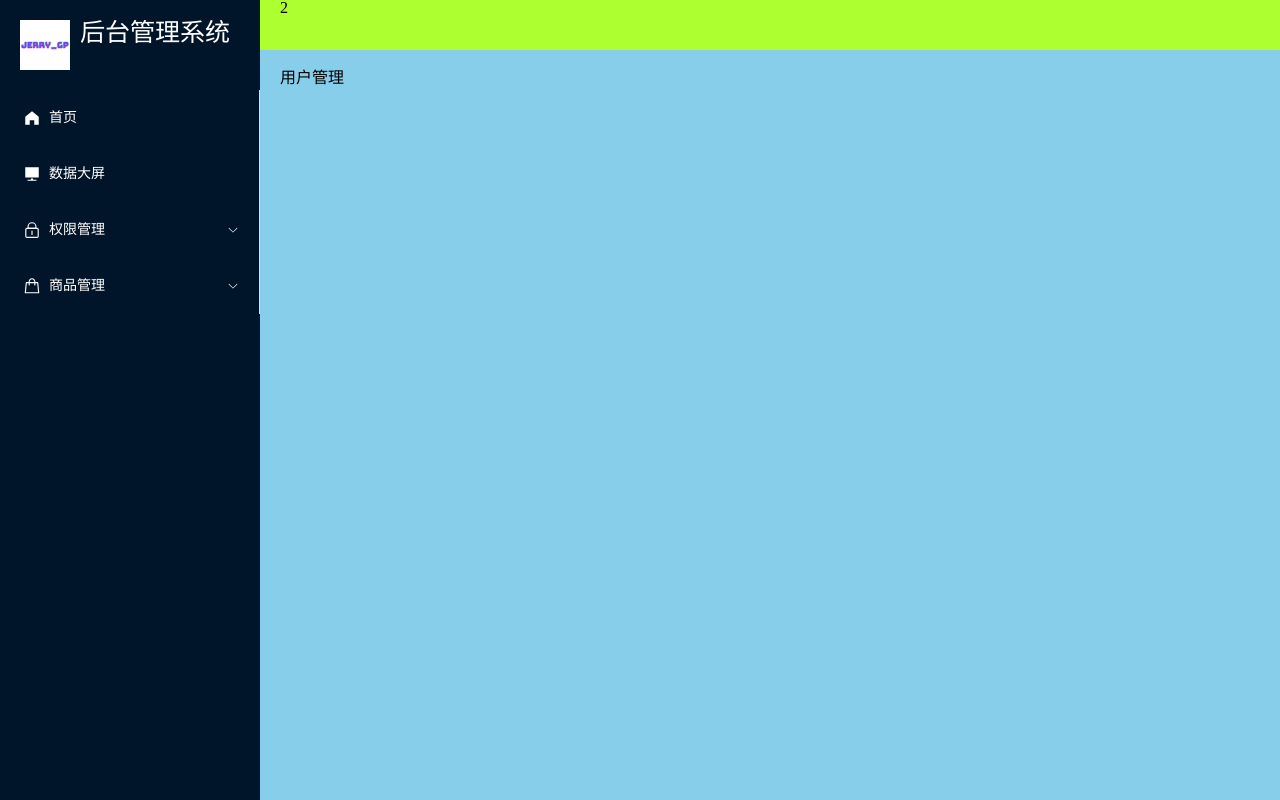
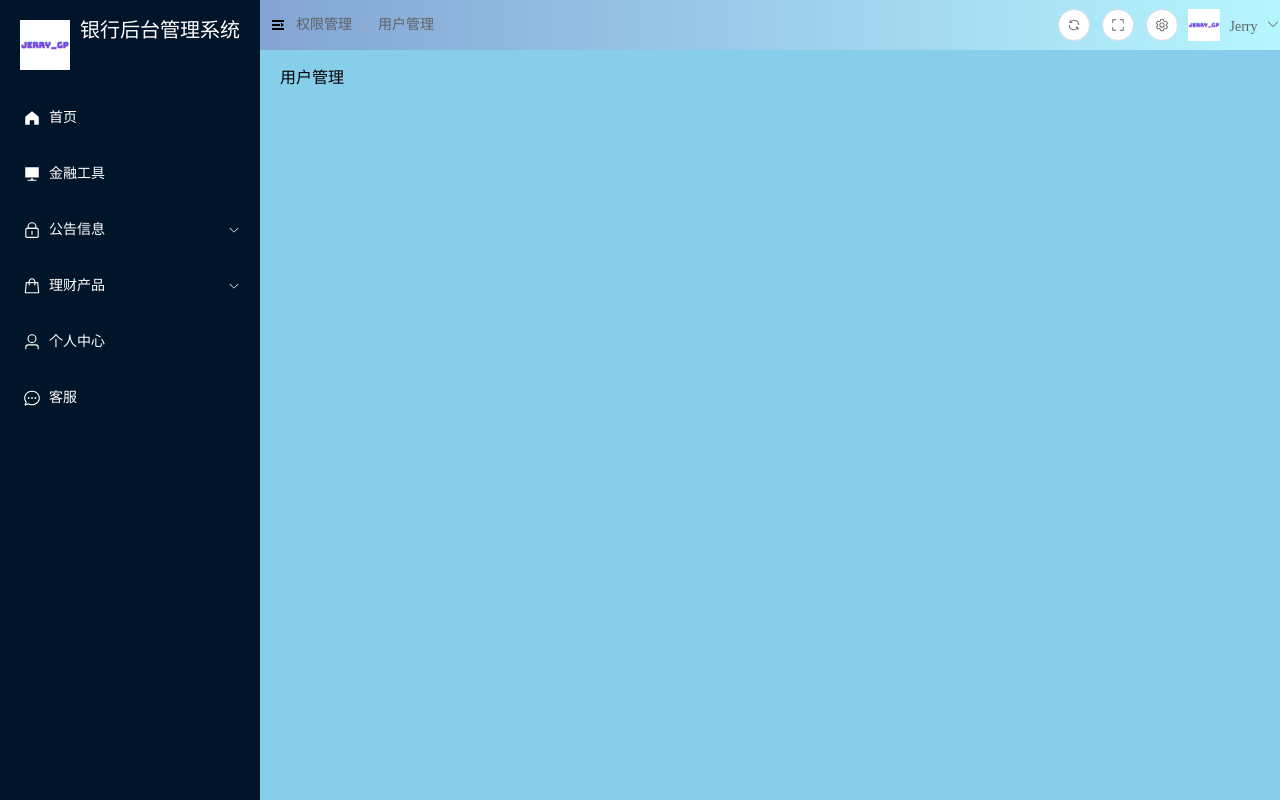
Before and after one commit to Jerryqjr/vue3_admin, a Vue app: page /#/acl/user in a window 1280 px wide. Built offline with nearby package versions, Linux system fonts and the light colour scheme.

Commit message:
顶部tabbar组件静态搭建_菜单折叠效果实现

```diff
--- a/package.json
+++ b/package.json
@@ -36,6 +36,7 @@
     "vite": "^5.2.0",
     "vite-plugin-mock": "^2.9.8",
     "vite-plugin-svg-icons": "^2.0.1",
+    "vite-plugin-vue-setup-extend": "^0.4.0",
     "vitest": "^1.6.0",
     "vue-tsc": "^2.0.6"
   }
--- a/src/layout/index.vue
+++ b/src/layout/index.vue
@@ -2,11 +2,12 @@
 <template>
     <el-container class="layout_container">
         <!-- 左侧菜单 -->
-        <el-aside>
+        <el-aside :class="{ fold: LayOutSettingStore.fold }">
             <el-scrollbar class="scrollbar">
                 <Logo></Logo>
                 <!-- 展示菜单 -->
-                <el-menu text-color="white" background-color="#001529">
+                <el-menu :collapse="LayOutSettingStore.fold" :default-active="$route.path" text-color="white"
+                    background-color="#001529" :router="true">
                     <!-- 根据路由动态生成菜单 -->
                     <Menus :menuList="userStore.menuRoutes"></Menus>
                 </el-menu>
@@ -14,7 +15,11 @@
         </el-aside>
         <!-- 顶部导航 -->
         <el-container>
-            <el-header>2</el-header>
+            <el-header>
+                <!-- layout组件的顶部导航tabbar -->
+                <Tabbar></Tabbar>
+
+            </el-header>
             <!-- 内容展示区域 -->
             <el-main>
                 <routerview></routerview>
@@ -22,15 +27,19 @@
         </el-container>
     </el-container>
 </template>
-<script setup lang="ts">
+<script setup lang="ts" name="Layout">
 import Logo from '@/layout/logo/logo.vue'
 import Menus from '@/layout/menu/index.vue'
 //重新封装的routerview
 import routerview from './main/index.vue'
-
+//引入tabbar组件
+import Tabbar from '@/layout/tabbar/index.vue'
 //获取用户相关的小仓库
 import useUserStore from "@/store/modules/user";
+import useLayOutSettingStore from '@/store/modules/setting';
 let userStore = useUserStore()
+
+let LayOutSettingStore = useLayOutSettingStore()
 </script>
 <style scoped lang="scss">
 .layout_container {
@@ -45,13 +54,14 @@ let userStore = useUserStore()
     }
 
     .el-header {
-        background-color: greenyellow;
         height: $base-tabbar-height;
+        padding: 0;
     }
 
     .el-aside {
         background-color: $base-menu-background;
         width: $base-menu-width;
+        transition: all .3s;
 
         .scrollbar {
             color: white;
@@ -62,6 +72,10 @@ let userStore = useUserStore()
             }
 
         }
+
+        &.fold {
+            width: $base-menu-min-width;
+        }
     }
 
     .el-main {
--- a/src/layout/logo/logo.vue
+++ b/src/layout/logo/logo.vue
@@ -5,7 +5,7 @@
         <p>{{ setting.title }}</p>
     </div>
 </template>
-<script setup lang="ts">
+<script setup lang="ts" name="Logo">
 //引入设置标题与logo位置配置文件
 import setting from '@/setting'
 </script>
@@ -25,6 +25,7 @@ import setting from '@/setting'
     p {
         font-size: $base-logo-title-fontsize;
         margin-left: 10px;
+        white-space: nowrap;
     }
 }
 </style>
--- a/src/layout/menu/index.vue
+++ b/src/layout/menu/index.vue
@@ -1,23 +1,23 @@
 <!-- eslint-disable vue/multi-word-component-names -->
 <template>
     <template v-for="(item) in menuList" :key="item.path">
-        <el-menu :router="true">
+
         <!-- 没有子路由 -->
         <el-menu-item v-if="!item.children && !item.meta.hidden" :index="item.path">
-                <template #title>
             <el-icon>
                 <component :is="item.meta.icon"></component>
             </el-icon>
+            <template #title>
                 <span>{{ item.meta.title }}</span>
             </template>
         </el-menu-item>
         <!-- 有子路由,但只有一个 -->
         <el-menu-item v-if="item.children && item.children.length == 1 && !item.meta.hidden"
             :item="item.children[0].path">
-                <template #title>
             <el-icon>
                 <component :is="item.children[0].meta.icon"></component>
             </el-icon>
+            <template #title>
                 <span>
                     {{ item.children[0].meta.title }}
                 </span>
@@ -33,18 +33,16 @@
             </template>
             <Menus :menuList="item.children"></Menus>
         </el-sub-menu>
-        </el-menu>
+
     </template>
 </template>
-<script setup lang="ts">
+<script setup lang="ts" name='Menus'>
 //获取父组件传递过来的全部路由数组
 defineProps(['menuList'])
 </script>
-<script lang="ts">
-export default {
-    // eslint-disable-next-line vue/multi-word-component-names
-    name: 'Menus'
+
+<style scoped>
+.el-menu {
+    border-right: 0;
 }
-</script>
-
-<style scoped></style>
+</style>
--- /dev/null
+++ b/src/layout/tabbar/breadcrumb/index.vue
@@ -0,0 +1,24 @@
+<!-- eslint-disable vue/multi-word-component-names -->
+<template>
+    <!-- 顶部左侧静态 -->
+    <el-icon style="margin-right: 10px;margin-left: 10px;" @click="changeIcon">
+        <!-- 动态组件 -->
+        <component :is="LayOutSettingStore.fold ? 'Fold' : 'Expand'"></component>
+    </el-icon>
+    <!-- 左侧面包屑 -->
+    <el-breadcrumb separator-icon="ArrowRight">
+        <el-breadcrumb-item>权限管理</el-breadcrumb-item>
+        <el-breadcrumb-item>用户管理</el-breadcrumb-item>
+    </el-breadcrumb>
+</template>
+<script setup lang="ts" name="Breadcrumb">
+import useLayOutSettingStore from "@/store/modules/setting";
+//配置layout相关仓库
+
+let LayOutSettingStore = useLayOutSettingStore()
+//点击图标的方法
+const changeIcon = () => {
+    LayOutSettingStore.fold = !LayOutSettingStore.fold
+}
+</script>
+<style scoped></style>
--- /dev/null
+++ b/src/layout/tabbar/index.vue
@@ -0,0 +1,35 @@
+<!-- eslint-disable vue/multi-word-component-names -->
+<template>
+    <div class="tabbar">
+        <div class="tabbar_left">
+            <Breadcrumb></Breadcrumb>
+        </div>
+        <div class="tabbar_right">
+            <Setting></Setting>
+        </div>
+    </div>
+</template>
+<script setup lang="ts" name="Tabbar">
+import Breadcrumb from './breadcrumb/index.vue'
+import Setting from './setting/index.vue'
+</script>
+<style scoped lang="scss">
+.tabbar {
+    width: 100%;
+    height: 100%;
+    display: flex;
+    justify-content: space-between;
+    background-image: linear-gradient(to right, #83a4d4, #b6f6ff);
+
+    .tabbar_left {
+        display: flex;
+        align-items: center;
+
+    }
+
+    .tabbar_right {
+        display: flex;
+        align-items: center;
+    }
+}
+</style>
--- /dev/null
+++ b/src/layout/tabbar/setting/index.vue
@@ -0,0 +1,25 @@
+<!-- eslint-disable vue/multi-word-component-names -->
+<template>
+    <el-button type="default" size="default" icon="Refresh" circle></el-button>
+    <el-button type="default" size="default" icon="FullScreen" circle></el-button>
+    <el-button type="default" size="default" icon="Setting" circle></el-button>
+    <img src="/public/logo.png" style="height: 32px; width: 32px;margin: 0px 10px;">
+    <!-- 下拉菜单 -->
+    <el-dropdown>
+        <span class="el-dropdown-link">
+            Jerry
+            <el-icon class="el-icon--right">
+                <arrow-down />
+            </el-icon>
+        </span>
+        <template #dropdown>
+            <el-dropdown-menu>
+                <el-dropdown-item>退出登录</el-dropdown-item>
+            </el-dropdown-menu>
+        </template>
+    </el-dropdown>
+</template>
+<script setup lang="ts" name="Setting">
+
+</script>
+<style scoped></style>
--- a/src/router/routes.ts
+++ b/src/router/routes.ts
@@ -49,7 +49,7 @@ export const constantRoute = [
     component: () => import("@/views/screen/index.vue"),
     name: "Screen",
     meta: {
-      title: "数据大屏",
+      title: "金融工具",
       hidden: false,
       icon: "Platform",
     },
@@ -59,7 +59,7 @@ export const constantRoute = [
     component: () => import("@/layout/index.vue"),
     name: "Acl",
     meta: {
-      title: "权限管理",
+      title: "公告信息",
       hidden: false,
       icon: "Lock",
     },
@@ -79,7 +79,7 @@ export const constantRoute = [
         component: () => import("@/views/acl/role/index.vue"),
         name: "AclRole",
         meta: {
-          title: "用户管理",
+          title: "角色管理",
           hidden: false,
           icon: "UserFilled",
         },
@@ -102,7 +102,7 @@ export const constantRoute = [
     component: () => import("@/layout/index.vue"),
     name: "Product",
     meta: {
-      title: "商品管理",
+      title: "理财产品",
       hidden: false,
       icon: "Goods",
     },
@@ -151,6 +151,26 @@ export const constantRoute = [
     ],
   },
 
+  {
+    path: "/screen",
+    component: () => import("@/views/screen/index.vue"),
+    name: "Screen",
+    meta: {
+      title: "个人中心",
+      hidden: false,
+      icon: "User",
+    },
+  },
+  {
+    path: "/screen",
+    component: () => import("@/views/screen/index.vue"),
+    name: "Screen",
+    meta: {
+      title: "客服",
+      hidden: false,
+      icon: "ChatDotRound",
+    },
+  },
   //任意路由
   {
     path: "/:pathMatch(.*)*",
--- a/src/setting.ts
+++ b/src/setting.ts
@@ -1,6 +1,6 @@
 //用于项目logo|标题配置
 export default {
-  title: "后台管理系统", //项目的标题
-  logo: "/public/logo.png", //项目logo设置
+  title: "银行后台管理系统", //项目的标题
+  logo: "/logo.png", //项目logo设置
   logoShow: true, //logo组件是否显示设置
 }
--- /dev/null
+++ b/src/store/modules/setting.ts
@@ -0,0 +1,12 @@
+//小仓库:layout组件相关配置仓库
+import { defineStore } from "pinia"
+
+const useLayOutSettingStore = defineStore("SettingStore", {
+  state: () => {
+    return {
+      fold: false, //用户控制菜单折叠还是展开
+    }
+  },
+})
+
+export default useLayOutSettingStore
--- a/src/styles/variable.scss
+++ b/src/styles/variable.scss
@@ -3,6 +3,7 @@ $color: red;
 
 //左侧菜单的宽度
 $base-menu-width: 260px;
+$base-menu-min-width: 50px;
 //左侧菜单的颜色
 $base-menu-background: #001529;
 
@@ -13,4 +14,4 @@ $base-tabbar-height: 50px;
 $base-menu-logo-height: 50px;
 
 //左侧菜单logo右侧的文字大小
-$base-logo-title-fontsize: 25px;
+$base-logo-title-fontsize: 20px;
--- a/vite.config.ts
+++ b/vite.config.ts
@@ -2,7 +2,8 @@ import { defineConfig } from "vite"
 import vue from "@vitejs/plugin-vue"
 import path from "path"
 import { createSvgIconsPlugin } from "vite-plugin-svg-icons"
-
+//引入vite-plugin-vue-setup-extend
+import vueSetupExtend from "vite-plugin-vue-setup-extend"
 import { UserConfigExport, ConfigEnv } from "vite"
 import { viteMockServe } from "vite-plugin-mock"
 import vue from "@vitejs/plugin-vue"
@@ -10,6 +11,7 @@ import vue from "@vitejs/plugin-vue"
 export default defineConfig({
   plugins: [
     vue(),
+    vueSetupExtend(),
     createSvgIconsPlugin({
       // Specify the icon folder to be cached
       iconDirs: [path.resolve(process.cwd(), "src/assets/icons")],
```
Also changed, not shown: 1 other file (tests, documents, lock files or other folders). Lines whose indentation alone changed are shown as unchanged.
